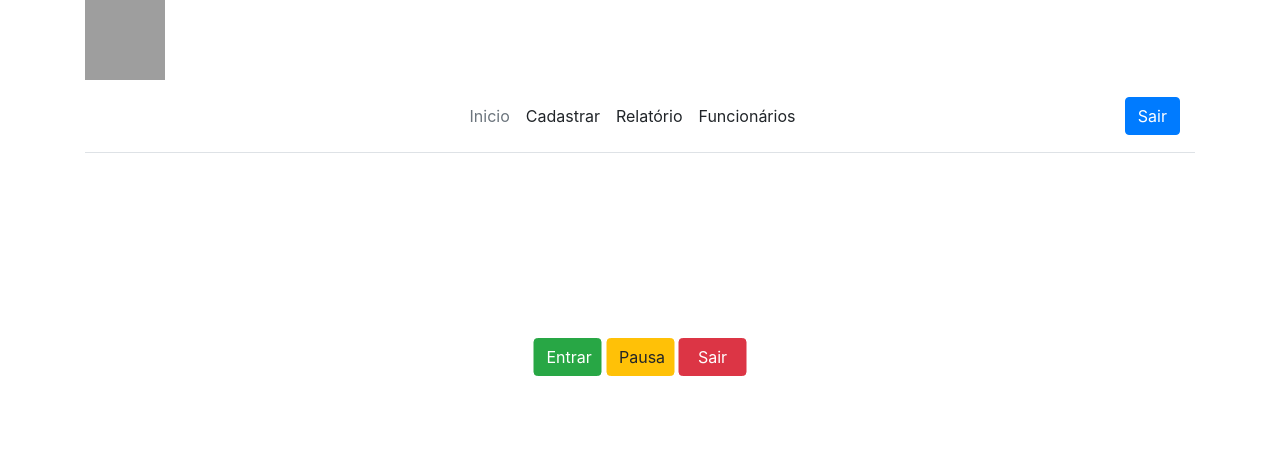
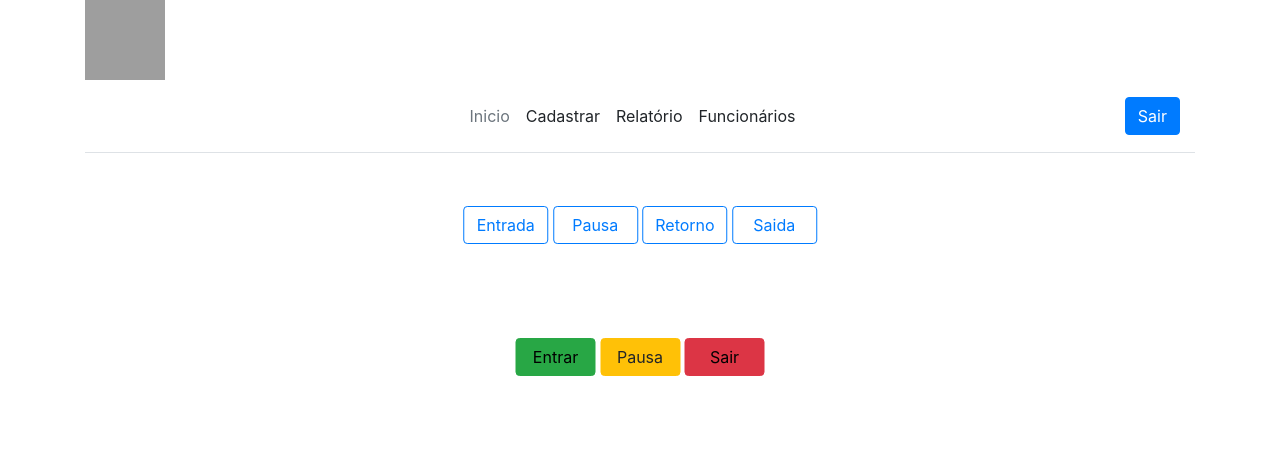
Before and after one commit to GabrielMcMoreira/app_sistema_ponto, a PHP site: page /painel.php in a window 1280 px wide. Shown: the top 456 px of the page. Run offline with PHP 8.4, Linux system fonts and the light colour scheme; the visitor is signed in with stand-in values (Sample User, id 1); data that the repository does not hold is empty; some libraries are stand-ins or nearby versions; grey boxes are pictures that could not be loaded.

Commit message:
Mostrando o horario do ponto

```diff
--- a/painel.php
+++ b/painel.php
@@ -5,32 +5,57 @@
   $fup_fk_fun_codigo = $_SESSION['fun_codigo'];
   date_default_timezone_set("America/Sao_Paulo");
   $data_hoje = date("Y/m/d");
-  $status ='Status';
-  if($_SERVER['REQUEST_METHOD'] == "POST" and isset($_POST['entrar'])){
 
   $sql_code = "SELECT * FROM funcionario_ponto WHERE fup_fk_fun_codigo = '$fup_fk_fun_codigo' AND fup_data = '$data_hoje' ";
   $sql_query = $mysqli->query($sql_code) or die("Falha na execução do código SQL: " . $mysqli->error);
+  $quantidade = $sql_query->num_rows;
+  $ponto_func = $sql_query->fetch_assoc();
 
-    $quantidade = $sql_query->num_rows;
+  (isset($ponto_func['fup_data_entrada'])) ? $entrada = $ponto_func['fup_data_entrada'] : $entrada = 'Entrada';
+  (isset($ponto_func['fup_hora_pausa'])) ? $pausa = $ponto_func['fup_hora_pausa'] : $pausa = 'Pausa';
+  (isset($ponto_func['fup_hora_pausa'])) ? $almoco = 'Retorno' : $almoco = 'Pausa';
+  (isset($ponto_func['fup_hora_retorno'])) ? $retorno = $ponto_func['fup_hora_retorno'] : $retorno = 'Retorno';
+  (isset($ponto_func['fup_data_saida'])) ? $saida = $ponto_func['fup_data_saida'] : $saida = 'Saida';
+
+  if($_SERVER['REQUEST_METHOD'] == "POST" and isset($_POST['entrar'])){
 
     if($quantidade == 0){
       $sql_code = "INSERT INTO funcionario_ponto (fup_fk_fun_codigo, fup_data_entrada, fup_data) VALUES ('$fup_fk_fun_codigo', now(), '$data_hoje')";
       $sql_query = $mysqli->query($sql_code) or die("Falha na execução do código SQL: " . $mysqli->error);
+    }
+    else{
       echo '<script language="javascript">';
-      echo 'alert("Ponto batido!")';
+      echo 'alert("Erro ao registrar entrada!")';
       echo '</script>';
     }
+    header("Refresh: 0");
+  }
+
+  if($_SERVER['REQUEST_METHOD'] == "POST" and isset($_POST['almoco'])){
+
+    if(!isset($ponto_func['fup_hora_pausa']) ){
+
+      $sql_code = "UPDATE funcionario_ponto SET fup_hora_pausa = now() WHERE fup_fk_fun_codigo = $fup_fk_fun_codigo AND fup_data = '$data_hoje'";
+      $sql_query = $mysqli->query($sql_code) or die("Falha na execução do código SQL: " . $mysqli->error);
+      $almoco = 'Retorno';
+      header("Refresh: 0");
+    }
+    elseif(!isset($ponto_func['fup_hora_retorno'])){
+
+      $sql_code = "UPDATE funcionario_ponto SET fup_hora_retorno = now() WHERE fup_fk_fun_codigo = $fup_fk_fun_codigo AND fup_data = '$data_hoje'";
+      $sql_query = $mysqli->query($sql_code) or die("Falha na execução do código SQL: " . $mysqli->error);
+    }
+    else{
+      echo '<script language="javascript">';
+      echo 'alert("Erro ao cadastrar Pausa/Retorno!")';
+      echo '</script>';
+    }
+    header("Refresh: 0");
   }
 
   if($_SERVER['REQUEST_METHOD'] == "POST" and isset($_POST['sair'])){
 
-
-    $sql_code = "SELECT * FROM funcionario_ponto WHERE fup_fk_fun_codigo = '$fup_fk_fun_codigo' AND fup_data = '$data_hoje' ";
-    $sql_query = $mysqli->query($sql_code) or die("Falha na execução do código SQL: " . $mysqli->error);
-
-    $quantidade = $sql_query->num_rows;
-
-    if($quantidade == 1){
+    if(!isset($ponto_func['fup_data_saida'])){
 
         $sql_code = "UPDATE funcionario_ponto SET fup_data_saida = now() WHERE fup_fk_fun_codigo = $fup_fk_fun_codigo AND fup_data = '$data_hoje'";
         $sql_query = $mysqli->query($sql_code) or die("Falha na execução do código SQL: " . $mysqli->error);
@@ -40,16 +65,8 @@
         echo 'alert("Erro ao cadastrar saida!")';
         echo '</script>';
     }
+    header("Refresh: 0");
   }
-
-
-  if($_SERVER['REQUEST_METHOD'] == "POST" and isset($_POST['almoco'])){
-
-    $sql_code = "INSERT INTO funcionario (fup_fk_fun_codigo, funcionario_ent) VALUES ('$fup_fk_fun_codigo', now())";
-    $sql_query = $mysqli->query($sql_code) or die("Falha na execução do código SQL: " . $mysqli->error);
-  }
-
-
 ?>
 
 <!doctype html>
@@ -97,6 +114,11 @@
         -ms-transform: translate(-50%, -50%);
         transform: translate(-50%, -50%);
       }
+
+      .btn-outline-primary{
+        width: 85px;
+        height: 38px;
+      }
     </style>
 
 
@@ -133,6 +155,18 @@
 
   <div class="cont" style="height:80px">
     <div class="center">
+      <br>
+      <input type="checkbox" class="btn-check" id="btn-check-outlined" autocomplete="off" >
+      <label class="btn btn-outline-primary" for="btn-check-outlined" style="pointer-events: none"><?php echo $entrada; ?> </label>
+
+      <input type="checkbox" class="btn-check" id="btn-check-outlined" autocomplete="off">
+      <label class="btn btn-outline-primary" for="btn-check-outlined" style="pointer-events: none"><?php echo $pausa; ?> </label>
+
+      <input type="checkbox" class="btn-check" id="btn-check-outlined" autocomplete="off">
+      <label class="btn btn-outline-primary" for="btn-check-outlined" style="pointer-events: none"><?php echo $retorno; ?> </label>
+
+      <input type="checkbox" class="btn-check" id="btn-check-outlined" autocomplete="off">
+      <label class="btn btn-outline-primary" for="btn-check-outlined" style="pointer-events: none"><?php echo $saida; ?> </label>
     </div>
   </div>
 
@@ -140,13 +174,11 @@
   <form action="" method="POST">
     <div class="cont">
       <div class="center">
-          <button type="submit" class="btn btn-success" style="width:68px" name="entrar">Entrar</button>
+          <button type="submit" class="btn btn-success" style="width:80px; color:black;" name="entrar">Entrar</button>
 
-          <button type="button" class="btn btn-warning" style="width:68px" name="almoco">Pausa</button>
+          <button type="submit" class="btn btn-warning" style="width:80px" name="almoco"> <?php echo $almoco;?> </button>
 
-          <!--<button type="button" class="btn btn-info">Voltar</button>-->
-
-          <button type="submit" class="btn btn-danger" style="width:68px" name="sair">Sair</button>
+          <button type="submit" class="btn btn-danger" style="width:80px; color:black;" name="sair">Sair</button>
         </div>
       </div>
     </form>
```
Lines whose indentation alone changed are shown as unchanged.
